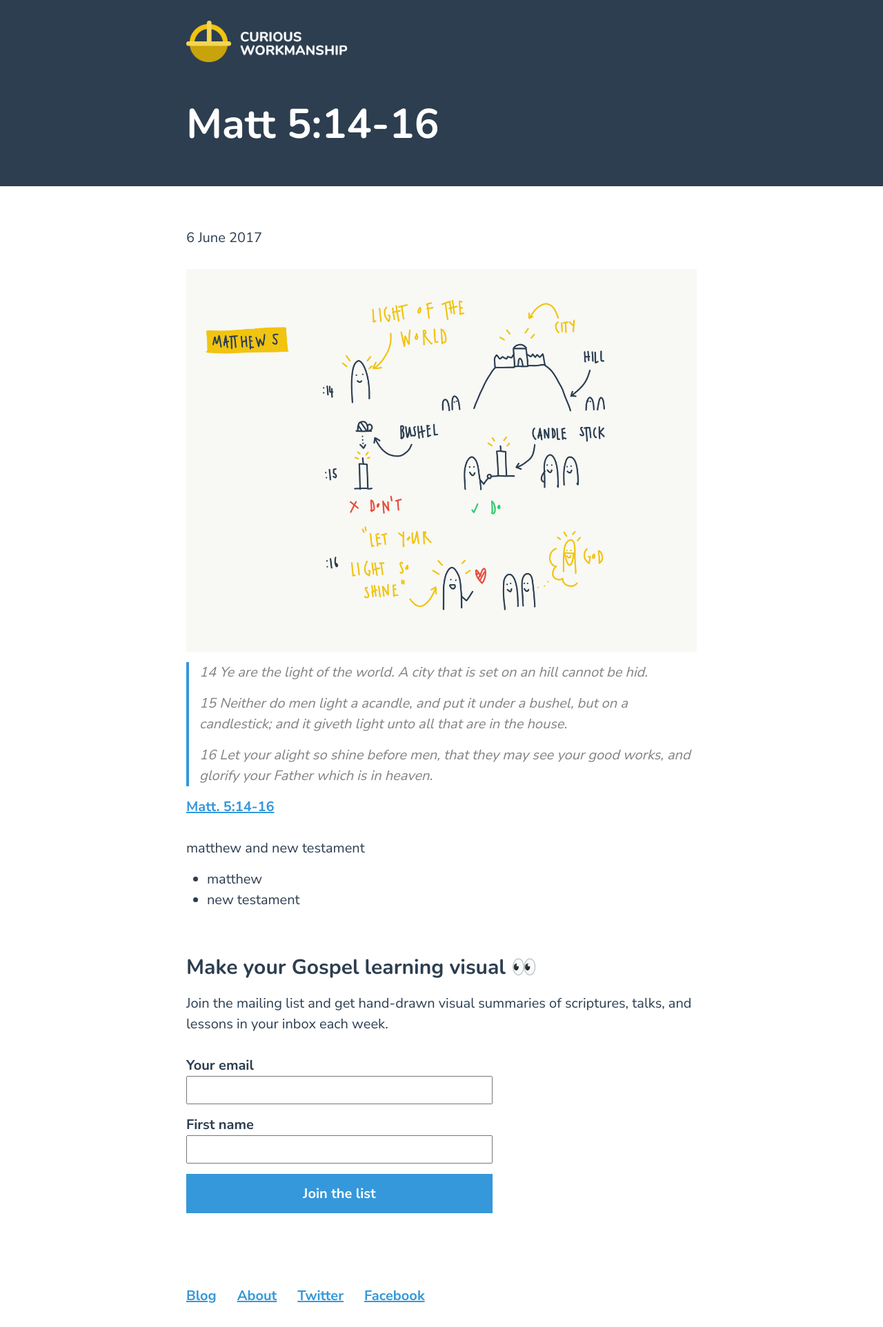
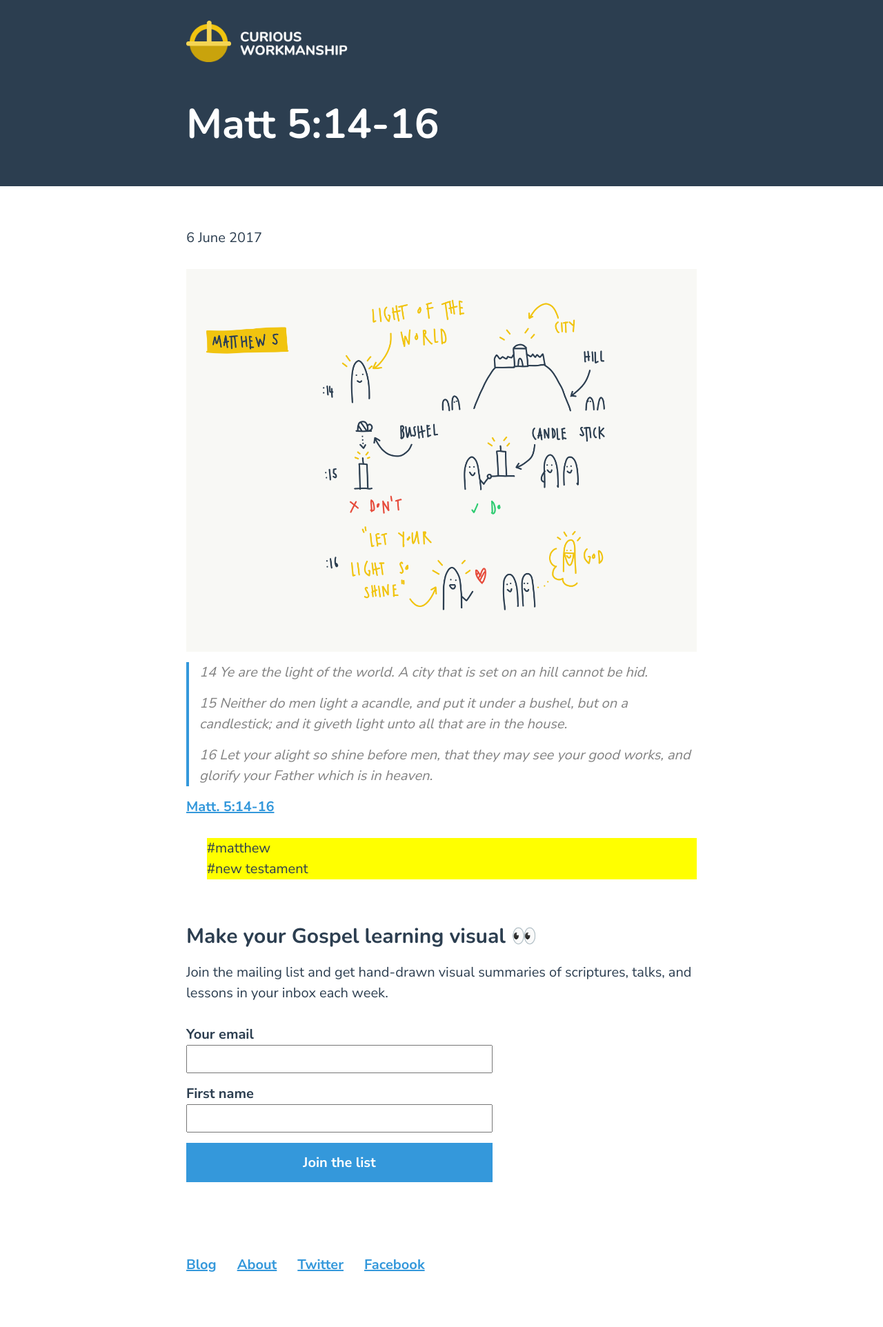
Before and after one commit to blairrorani/curious-workmanship, a Jekyll site: the page built from _posts/2017-06-06-matt-5-14-16.markdown, in a window 1280 px wide. Shown: the whole page at 69% size. Built offline with Jekyll 4.4.1, drawn with Linux system fonts in a browser that asks for light colours; our own code applies the rules of GitHub Pages for plain Markdown files; after the commit the page ends 1879 px from its top, so only the background shows below that.

Commit message:
create tag style

```diff
--- a/_layouts/post.html
+++ b/_layouts/post.html
@@ -14,11 +14,9 @@ layout: default
 
 </article>
 
-<p>{{ page.tags | array_to_sentence_string }}</p>
-
-<ul>
+<ul class="list-the-tags">
 {% for tag in page.tags %}
-    <li> {{tag}} </li>
+    <li>#{{tag}}</li>
 {% endfor %}
 </ul>
 
--- a/_sass/_custom.scss
+++ b/_sass/_custom.scss
@@ -188,3 +188,9 @@ input[type=reset] {
 }
 
 /* Tip: use width: 100% for full-width buttons */
+
+.list-the-tags li {
+  display: block;
+  list-style: none;
+  background-color: yellow;
+}
```
